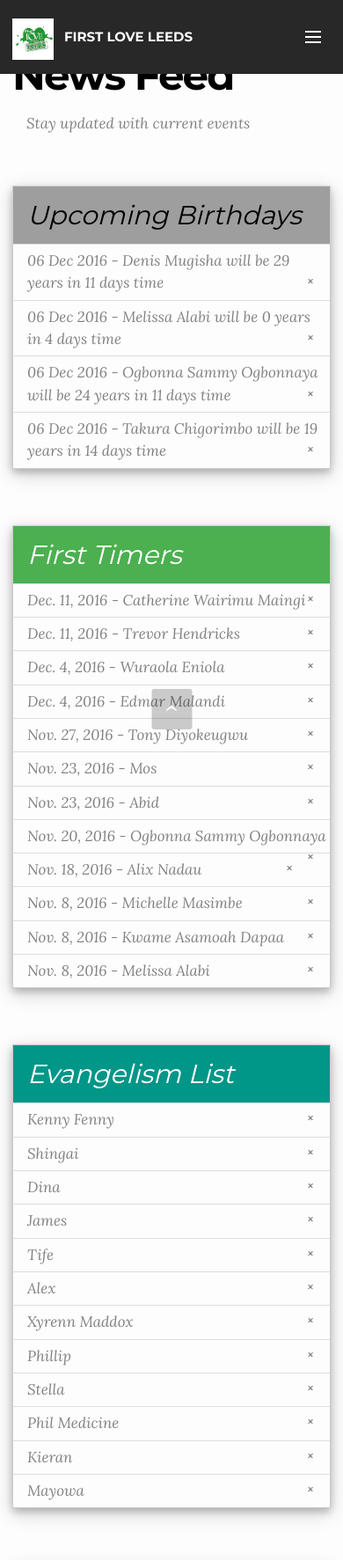
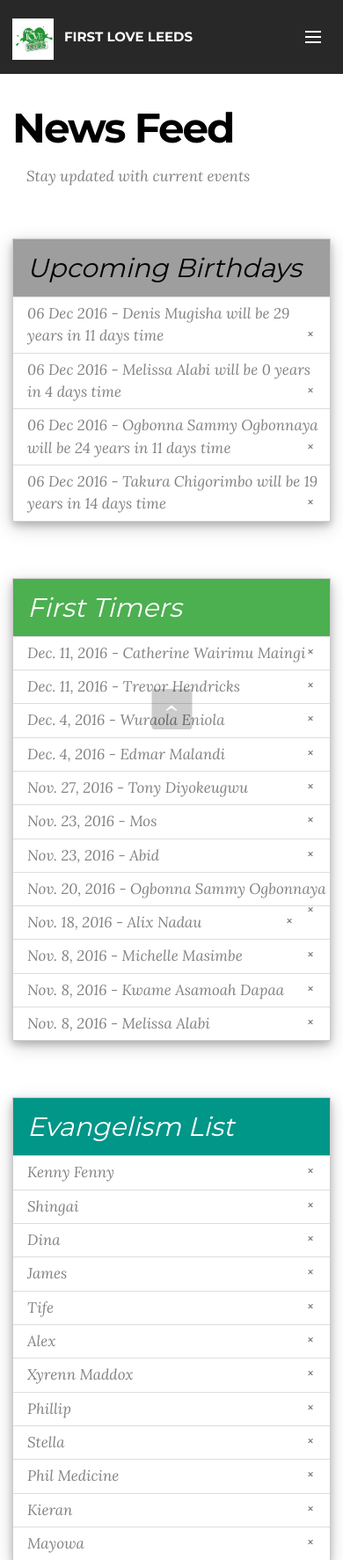
Before and after one commit to mkasante/FirstLoveBrad, a Django app: page / in a window 390 px wide. Shown: the top 1773 px of the page at 88% size. Run offline with Django 3.2, Linux system fonts and the light colour scheme; a user stored in the database is signed in; data comes from the database, SQL or seed files in the repository; data that the repository does not hold is empty; some libraries are stand-ins or nearby versions.

Commit message:
updates 13-12-2016

```diff
--- a/event/templates/event_info.html
+++ b/event/templates/event_info.html
@@ -6,7 +6,7 @@
 
 {% block content %}
 
-<section class="engine"><a rel="external" href="https://mobirise.com">free responsive web site generator software download</a></section><section class="mbr-section mbr-section-hero mbr-section-full mbr-after-navbar" id="header1-b" style="background-color: rgb(255, 255, 255);">
+<section class="engine"><a rel="external" href="{% url 'welcome:imdex' %}">First Love Leeds</a></section><section class="mbr-section mbr-section-hero mbr-section-full mbr-after-navbar" id="header1-b" style="background-color: rgb(255, 255, 255);">
 
 
        <div class="mbr-table-cell">
--- a/member/templates/member/member_info.html
+++ b/member/templates/member/member_info.html
@@ -6,7 +6,7 @@
 
 {% block content %}
 
-<section class="engine"><a rel="external" href="https://mobirise.com">free responsive web site generator software download</a></section><section class="mbr-section mbr-section-hero mbr-section-full mbr-after-navbar" id="header1-b" style="background-color: rgb(255, 255, 255);">
+<section class="engine"><a rel="external" href="{% url 'welcome:imdex' %}">First Love Leeds</a></section><section class="mbr-section mbr-section-hero mbr-section-full mbr-after-navbar" id="header1-b" style="background-color: rgb(255, 255, 255);">
 
 
        <div class="mbr-table-cell">
--- a/welcome/templates/newsfeed.html
+++ b/welcome/templates/newsfeed.html
@@ -6,14 +6,14 @@ News Feed
 
 {% block content %}
 
-<section class="mbr-section mbr-section-hero mbr-section-full" id="header5-6" style="background-color: rgb(253, 253, 253);">
+<section class="engine"><a rel="external" href="{% url 'member:index' %}">First Love Leeds</a></section><section class="mbr-section mbr-section-hero mbr-section-full mbr-after-navbar" id="header1-b" style="background-color: rgb(255, 255, 255);">
 
 
     <div class="mbr-table-cell">
 
         <div class="container">
             <div class="row">
-                <div class="mbr-section col-md-12">
+                <div class="mbr-section col-sm-12 col-md-12">
 
                     <h1 class="mbr-section-title display-1" style="color:black;">News Feed</h1>
                     <p class="mbr-section-lead lead w3-padding" style="color:grey;">Stay updated with current events</p>
```
